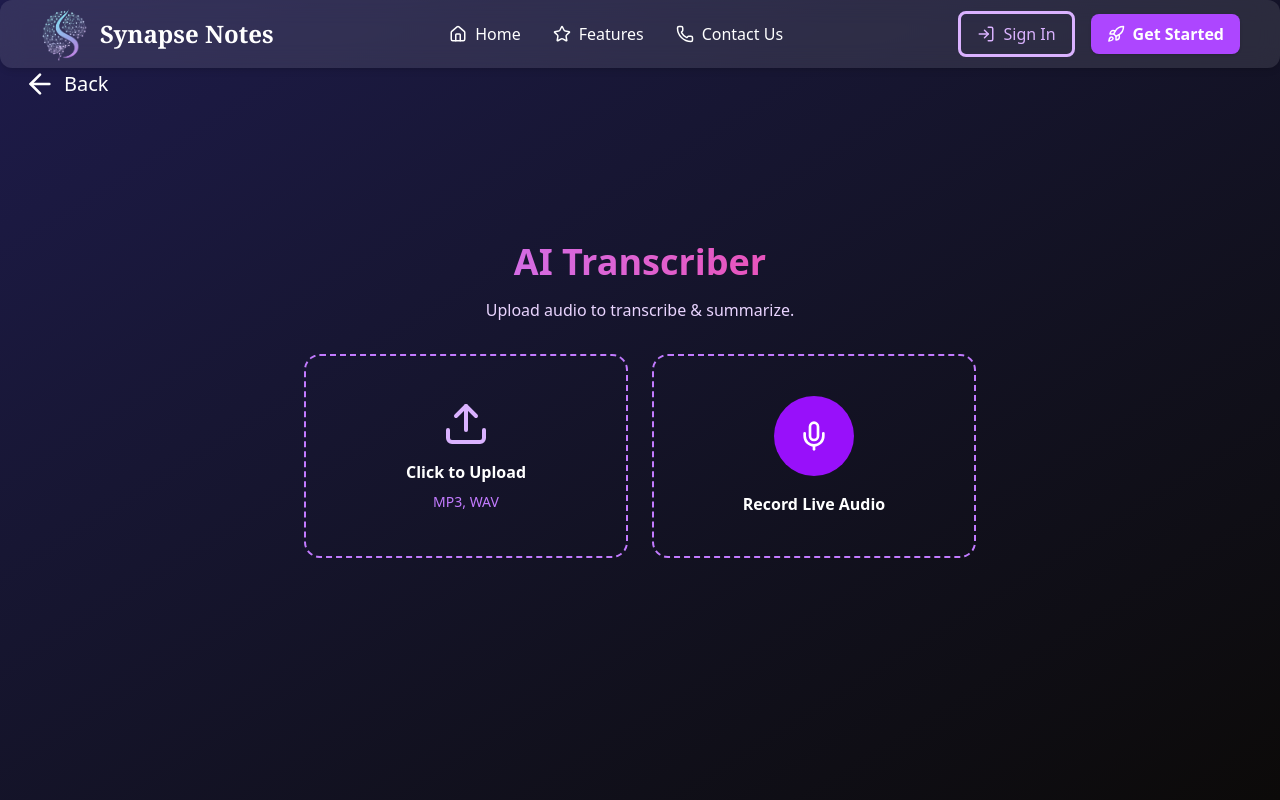
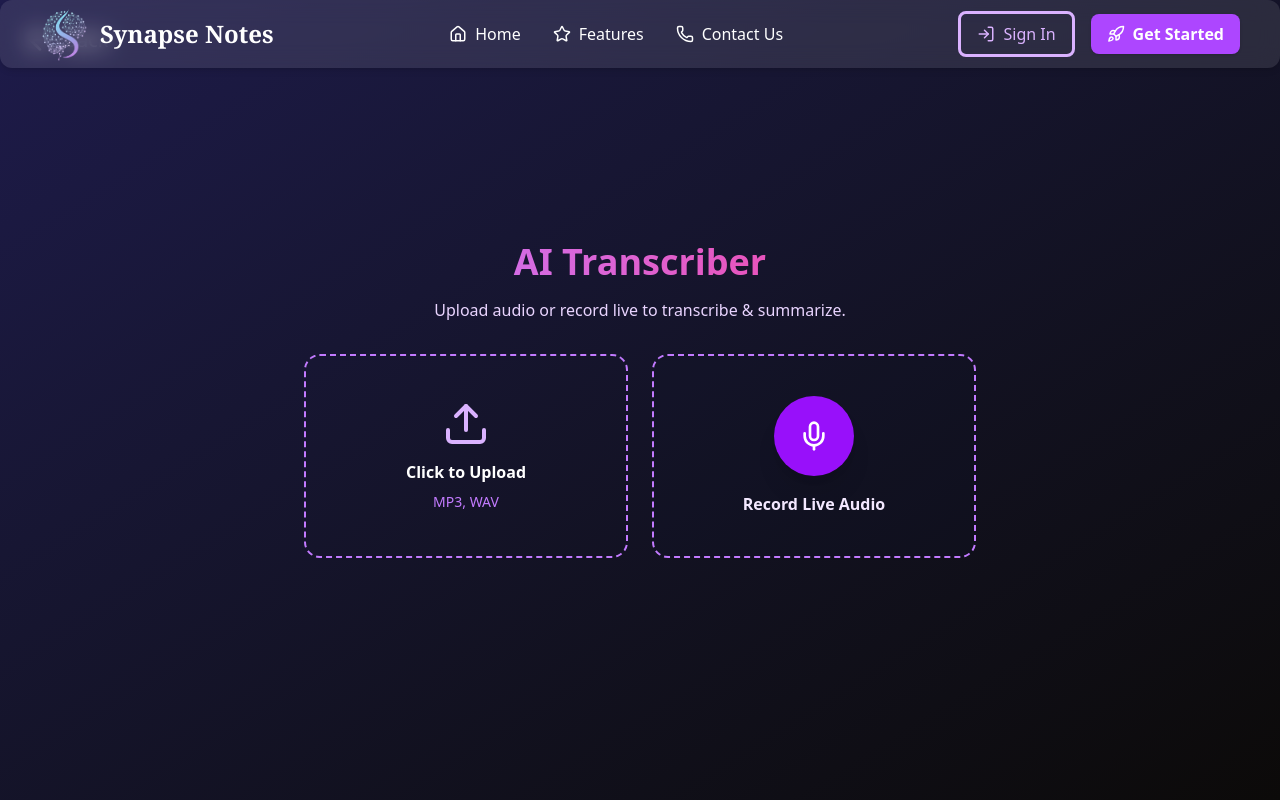
Before and after one commit to jaya-jha12/SynapseNotes, a React (Vite) app in the folder frontend/: page /transcribe in a window 1280 px wide. Built offline with nearby package versions, Linux system fonts and the light colour scheme.

Commit message:
added live recording

```diff
--- /dev/null
+++ b/frontend/src/components/AudioRecorder.tsx
@@ -0,0 +1,86 @@
+import React, { useState, useRef } from 'react';
+import { Mic, Square, Loader2 } from 'lucide-react';
+
+interface AudioRecorderProps {
+  onRecordingComplete: (audioBuffer: ArrayBuffer) => void;
+  isProcessing?: boolean;
+}
+
+export const AudioRecorder: React.FC<AudioRecorderProps> = ({ onRecordingComplete, isProcessing }) => {
+  const [isRecording, setIsRecording] = useState(false);
+  const mediaRecorderRef = useRef<MediaRecorder | null>(null);
+  const audioChunksRef = useRef<Blob[]>([]);
+
+  const startRecording = async () => {
+    try {
+      const stream = await navigator.mediaDevices.getUserMedia({ audio: true });
+      const mediaRecorder = new MediaRecorder(stream);
+      mediaRecorderRef.current = mediaRecorder;
+      audioChunksRef.current = [];
+
+      mediaRecorder.ondataavailable = (event) => {
+        if (event.data.size > 0) {
+          audioChunksRef.current.push(event.data);
+        }
+      };
+
+      mediaRecorder.onstop = async () => {
+        const audioBlob = new Blob(audioChunksRef.current, { type: 'audio/wav' });
+
+        // Convert Blob to ArrayBuffer for the parent to process
+        const arrayBuffer = await audioBlob.arrayBuffer();
+        onRecordingComplete(arrayBuffer);
+
+        // Stop all tracks to release microphone
+        stream.getTracks().forEach(track => track.stop());
+      };
+
+      mediaRecorder.start();
+      setIsRecording(true);
+    } catch (err) {
+      console.error("Error accessing microphone:", err);
+      alert("Could not access microphone. Please allow permissions.");
+    }
+  };
+
+  const stopRecording = () => {
+    if (mediaRecorderRef.current && isRecording) {
+      mediaRecorderRef.current.stop();
+      setIsRecording(false);
+    }
+  };
+
+  const handleToggle = () => {
+    if (isRecording) {
+      stopRecording();
+    } else {
+      startRecording();
+    }
+  };
+
+  return (
+    <div className="flex-1 border-2 border-dashed border-purple-400 rounded-2xl p-10 flex flex-col items-center justify-center bg-slate-900/20">
+      <button
+        onClick={handleToggle}
+        disabled={isProcessing}
+        className={`w-20 h-20 rounded-full flex items-center justify-center transition-all duration-300 shadow-xl ${
+          isRecording
+            ? 'bg-red-500 animate-pulse ring-4 ring-red-500/30'
+            : 'bg-purple-600 hover:bg-purple-700 hover:scale-105'
+        } disabled:opacity-50 disabled:cursor-not-allowed`}
+      >
+        {isProcessing ? (
+           <Loader2 className="w-8 h-8 text-white animate-spin" />
+        ) : isRecording ? (
+           <Square className="w-8 h-8 text-white fill-white" />
+        ) : (
+           <Mic className="w-8 h-8 text-white" />
+        )}
+      </button>
+      <p className="mt-4 font-semibold text-purple-100">
+        {isRecording ? 'Recording... (Click to Stop)' : 'Record Live Audio'}
+      </p>
+      {isRecording && <span className="text-xs text-red-400 mt-1 animate-pulse">● Live</span>}
+    </div>
+  );
+};
--- a/frontend/src/pages/Transcribe.tsx
+++ b/frontend/src/pages/Transcribe.tsx
@@ -1,8 +1,9 @@
 import React, { useState, useEffect, useRef } from 'react';
-import { Upload, Mic, Square, BotMessageSquare, Send, Loader2, ArrowLeft, BookText, Clock } from 'lucide-react';
+import { Upload, BotMessageSquare, Send, Loader2, ArrowLeft, BookText, Clock } from 'lucide-react';
 import { useNavigate } from 'react-router-dom';
+import { AudioRecorder } from '../components/AudioRecorder'; // Import the new component
 
-// WORKER CODE
+// --- WORKER CODE FOR WHISPER ---
 const WORKER_CODE = `
 import { pipeline, env } from 'https://cdn.jsdelivr.net/npm/@xenova/transformers@2.17.2/dist/transformers.min.js';
 
@@ -42,14 +43,15 @@ self.addEventListener('message', async (event) => {
 });
 `;
 
+// --- TYPES ---
 type ChatMessage = { sender: 'user' | 'ai'; text: string; };
 type ViewState = 'initial' | 'processing' | 'results';
 type TabState = 'summary' | 'minutes';
 
 export const TranscribePage: React.FC = () => {
+  // --- STATE ---
   const [view, setView] = useState<ViewState>('initial');
   const [fileName, setFileName] = useState<string>('');
-  const [isRecording, setIsRecording] = useState<boolean>(false);
   const [activeTab, setActiveTab] = useState<TabState>('summary');
   const [summary, setSummary] = useState<string>('');
   const [minutes, setMinutes] = useState<string>('');
@@ -61,13 +63,14 @@ export const TranscribePage: React.FC = () => {
   const worker = useRef<Worker | null>(null);
   const navigate = useNavigate();
 
-  // 1. INITIALIZE WORKER
+  // --- 1. INITIALIZE WORKER ---
   useEffect(() => {
     if (!worker.current) {
       const blob = new Blob([WORKER_CODE], { type: 'application/javascript' });
       const workerUrl = URL.createObjectURL(blob);
       worker.current = new Worker(workerUrl, { type: 'module' });
     }
+
     const onMessageReceived = (e: MessageEvent) => {
       const { status, output, progress, error } = e.data;
 
@@ -75,37 +78,35 @@ export const TranscribePage: React.FC = () => {
         setStatusText(`AI Model working... ${Math.round(progress || 0)}%`);
       }
       else if (status === 'complete') {
-        console.log("Raw Worker Output:", output); // Check console to see structure
+        console.log("Raw Worker Output:", output);
 
-        // 1. Robustly extract text
+        // Robustly extract text from various Whisper output formats
         let text = "";
         if (typeof output === 'string') {
             text = output;
         } else if (Array.isArray(output)) {
-          text = output.map(chunk => chunk.text).join(' '); // Handle array chunks
+            text = output.map(chunk => chunk.text).join(' ');
         } else if (output && output.text) {
-          text = output.text; // Handle single object
+            text = output.text;
         }
 
-        console.log("Cleaned Text:", text);
-
-        // 2. Check if text is valid BEFORE sending to backend
+        // Handle empty or silent audio
         if (!text || text.trim().length === 0) {
             setMinutes("(No speech detected in audio file)");
             setSummary("Audio file appeared to be empty or silent.");
             setStatusText("Finished (No Speech Detected)");
             setView('results');
-          return; // STOP HERE. Do not call backend.
+            return;
         }
 
         setMinutes(text);
         setStatusText("Generating Summary...");
         generateSummary(text);
-        // --- FIX ENDS HERE ---
       }
       else if (status === 'error') {
         console.error("Worker Error:", error);
         setStatusText("Transcription Failed: " + error);
+        setTimeout(() => setView('initial'), 3000); // Reset after error
       }
     };
 
@@ -113,17 +114,14 @@ export const TranscribePage: React.FC = () => {
     return () => worker.current?.removeEventListener('message', onMessageReceived);
   }, []);
 
-  // 2. BACKEND SUMMARY CALL (With Better Error Handling)
+  // --- 2. BACKEND SUMMARY CALL ---
   const generateSummary = async (text: string) => {
-    // 1. Get Token
     const token = localStorage.getItem("token");
 
-    // 2. CHECK IF TOKEN EXISTS
     if (!token) {
         setStatusText("Authentication Error: You are not logged in.");
         setSummary("Please log in to generate a summary.");
-      // Optional: Redirect to login
-      // navigate('/signin');
+        setTimeout(() => navigate('/signin'), 2000);
         return;
     }
 
@@ -134,26 +132,29 @@ export const TranscribePage: React.FC = () => {
         method: 'POST',
         headers: {
             'Content-Type': 'application/json',
-          'Authorization': `Bearer ${token}` // Send the token
+            'Authorization': `Bearer ${token}`
         },
         body: JSON.stringify({ text: text })
       });
 
       const data = await response.json();
+
       if (response.ok) {
         setSummary(data.summary);
         setView('results');
       } else {
-        console.error("Backend Error Response:", data);
+         console.error("Backend Error:", data);
 
          // Handle Invalid Token specifically
-        if (data.error === "Invalid Token") {
-          setStatusText("Session Expired. Please log in again.");
-          localStorage.removeItem("token"); // Clear bad token
-        } else {
-          setStatusText(`Server Error: ${data.error}`);
+         if (data.error === "Invalid Token" || response.status === 400 || response.status === 401) {
+             setStatusText("Session Expired. Redirecting to login...");
+             localStorage.removeItem("token");
+             localStorage.removeItem("username");
+             setTimeout(() => navigate('/signin'), 1500);
+             return;
          }
 
+         setStatusText(`Server Error: ${data.error}`);
          setSummary("Failed to generate summary. " + (data.error || ""));
          setView('results');
       }
@@ -163,41 +164,61 @@ export const TranscribePage: React.FC = () => {
     }
   };
 
-  // 3. HANDLERS
-  const handleFileUpload = async (e: React.ChangeEvent<HTMLInputElement>) => {
-    const file = e.target.files?.[0];
-    if (!file) return;
-
-    setFileName(file.name);
+  // --- 3. SHARED AUDIO PROCESSOR ---
+  // Used by both File Upload and the Live Recorder component
+  const processAudioData = async (arrayBuffer: ArrayBuffer) => {
     setView('processing');
     setStatusText("Decoding Audio...");
 
     try {
-      const arrayBuffer = await file.arrayBuffer();
         const audioContext = new AudioContext({ sampleRate: 16000 });
         const audioBuffer = await audioContext.decodeAudioData(arrayBuffer);
-      const audioData = audioBuffer.getChannelData(0);
+        const audioData = audioBuffer.getChannelData(0); // Get raw PCM data
 
         worker.current?.postMessage({ audio: audioData });
     } catch (err) {
         console.error("Audio Decoding Error:", err);
-      setStatusText("Failed to decode audio file.");
+        setStatusText("Failed to decode audio data.");
+        setTimeout(() => setView('initial'), 2000);
     }
+  };
+
+  // --- 4. HANDLERS ---
+  const handleFileUpload = async (e: React.ChangeEvent<HTMLInputElement>) => {
+    const file = e.target.files?.[0];
+    if (!file) return;
+    setFileName(file.name);
+
+    // Read file and send to helper
+    const arrayBuffer = await file.arrayBuffer();
+    await processAudioData(arrayBuffer);
+  };
+
+  // Callback for the AudioRecorder component
+  const handleRecordingComplete = async (audioBuffer: ArrayBuffer) => {
+      setFileName("Live_Recording.wav");
+      await processAudioData(audioBuffer);
   };
 
   const handleSendMessage = async () => {
     if (!userInput.trim()) return;
+
     const newMessages: ChatMessage[] = [...chatMessages, { sender: 'user', text: userInput }];
     setChatMessages(newMessages);
     setUserInput('');
     setIsAiTyping(true);
+
     try {
         const token = localStorage.getItem("token");
         const response = await fetch('http://localhost:5000/api/ai/chat', {
             method: 'POST',
-        headers: { 'Content-Type': 'application/json', 'Authorization': `Bearer ${token}` },
+            headers: {
+                'Content-Type': 'application/json',
+                'Authorization': `Bearer ${token}`
+            },
             body: JSON.stringify({ context: minutes, message: userInput })
         });
+
         const data = await response.json();
         setIsAiTyping(false);
         setChatMessages(prev => [...prev, { sender: 'ai', text: response.ok ? data.reply : "Error: " + data.error }]);
@@ -213,14 +234,13 @@ export const TranscribePage: React.FC = () => {
     setSummary('');
     setMinutes('');
     setChatMessages([]);
+    setStatusText('');
   };
 
-  const handleRecordToggle = () => setIsRecording(!isRecording);
-
-  // 4. RENDER
+  // --- 5. RENDER ---
   return (
     <div className="min-h-screen flex flex-col bg-gradient-to-br from-[#1e1b4b] to-[#0c0a09] items-center justify-center p-4 sm:p-6 text-white font-sans relative">
-      <button onClick={() => navigate(-1)} className="absolute top-17 left-6 flex items-center gap-2 text-white hover:text-purple-300 transition z-10">
+      <button onClick={() => navigate(-1)} className="absolute top-6 left-6 flex items-center gap-2 text-white hover:text-purple-300 transition z-10">
         <ArrowLeft className="w-8 h-8" />
         <span className="text-xl">Back</span>
       </button>
@@ -228,20 +248,20 @@ export const TranscribePage: React.FC = () => {
       {view === 'initial' && (
         <div className="w-full max-w-2xl text-center">
           <h1 className="text-4xl font-bold bg-gradient-to-r from-purple-400 to-pink-500 bg-clip-text text-transparent mb-4">AI Transcriber</h1>
-          <p className="text-purple-200 mb-8">Upload audio to transcribe & summarize.</p>
+          <p className="text-purple-200 mb-8">Upload audio or record live to transcribe & summarize.</p>
           <div className="flex flex-col md:flex-row gap-6">
+
+            {/* Upload Box */}
             <label className="flex-1 border-2 border-dashed border-purple-400 rounded-2xl p-10 flex flex-col items-center justify-center cursor-pointer hover:bg-purple-950/30 transition">
               <Upload className="w-12 h-12 mb-3 text-purple-300" />
               <p className="mb-2 font-semibold">Click to Upload</p>
               <p className="text-sm text-purple-400">MP3, WAV</p>
               <input type="file" accept="audio/*" onChange={handleFileUpload} className="hidden" />
             </label>
-            <div className="flex-1 border-2 border-dashed border-purple-400 rounded-2xl p-10 flex flex-col items-center justify-center">
-              <button onClick={handleRecordToggle} className={`w-20 h-20 rounded-full flex items-center justify-center transition-all duration-300 ${isRecording ? 'bg-red-500 animate-pulse' : 'bg-purple-600 hover:bg-purple-700'}`}>
-                {isRecording ? <Square className="w-8 h-8 text-white" /> : <Mic className="w-8 h-8 text-white" />}
-              </button>
-              <p className="mt-4 font-semibold">{isRecording ? 'Recording...' : 'Record Live Audio'}</p>
-            </div>
+
+            {/* Live Recording Component */}
+            <AudioRecorder onRecordingComplete={handleRecordingComplete} />
+
           </div>
         </div>
       )}
@@ -263,13 +283,15 @@ export const TranscribePage: React.FC = () => {
             </button>
           </div>
           <div className="flex flex-col lg:flex-row gap-6 flex-grow">
+
+            {/* Left Panel: Summary/Minutes */}
             <div className="w-full lg:w-3/5 flex flex-col bg-slate-900/50 border border-purple-600/30 rounded-2xl shadow-lg">
               <div className="flex border-b border-purple-600/30">
                 <button onClick={() => setActiveTab('summary')} className={`flex-1 p-4 font-semibold ${activeTab === 'summary' ? 'bg-purple-600/30' : ''}`}>
-                  <div className="flex items-center justify-center gap-2"><BookText className="w-4 h-4" /> AI Summary</div>
+                    <div className="flex items-center justify-center gap-2"><BookText className="w-4 h-4"/> AI Summary</div>
                 </button>
                 <button onClick={() => setActiveTab('minutes')} className={`flex-1 p-4 font-semibold ${activeTab === 'minutes' ? 'bg-purple-600/30' : ''}`}>
-                  <div className="flex items-center justify-center gap-2"><Clock className="w-4 h-4" /> Transcript</div>
+                    <div className="flex items-center justify-center gap-2"><Clock className="w-4 h-4"/> Transcript</div>
                 </button>
               </div>
               <div className="p-6 overflow-y-auto max-h-[60vh]">
@@ -278,19 +300,31 @@ export const TranscribePage: React.FC = () => {
                 </p>
               </div>
             </div>
+
+            {/* Right Panel: Chat */}
             <div className="w-full lg:w-2/5 flex flex-col bg-slate-900/50 border border-purple-600/30 rounded-2xl shadow-lg p-4">
               <h3 className="text-lg font-semibold mb-3 flex items-center gap-2">
-                <BotMessageSquare className="w-5 h-5 text-purple-400" /> Chat with Context
+                  <BotMessageSquare className="w-5 h-5 text-purple-400"/> Chat with Context
               </h3>
               <div className="flex-1 overflow-y-auto space-y-3 p-2 bg-slate-950/40 rounded-lg min-h-[300px] max-h-[50vh]">
                 {chatMessages.map((msg, i) => (
-                  <div key={i} className={`p-3 rounded-lg max-w-[85%] ${msg.sender === 'user' ? 'bg-purple-600 ml-auto' : 'bg-gray-700 mr-auto'}`}>{msg.text}</div>
+                  <div key={i} className={`p-3 rounded-lg max-w-[85%] ${msg.sender === 'user' ? 'bg-purple-600 ml-auto' : 'bg-gray-700 mr-auto'}`}>
+                    {msg.text}
+                  </div>
                 ))}
                 {isAiTyping && <div className="text-gray-400 text-sm ml-2 animate-pulse">AI is typing...</div>}
               </div>
               <div className="mt-4 flex gap-3">
-                <input value={userInput} onChange={(e) => setUserInput(e.target.value)} onKeyPress={(e) => e.key === 'Enter' && handleSendMessage()} className="flex-1 px-4 py-2 rounded-lg bg-slate-800 border border-purple-700" placeholder="Ask anything..." />
-                <button onClick={handleSendMessage} className="bg-purple-600 p-3 rounded-lg"><Send className="w-5 h-5" /></button>
+                <input
+                    value={userInput}
+                    onChange={(e) => setUserInput(e.target.value)}
+                    onKeyPress={(e) => e.key === 'Enter' && handleSendMessage()}
+                    className="flex-1 px-4 py-2 rounded-lg bg-slate-800 border border-purple-700 focus:outline-none focus:ring-2 focus:ring-purple-500"
+                    placeholder="Ask anything..."
+                />
+                <button onClick={handleSendMessage} className="bg-purple-600 hover:bg-purple-700 p-3 rounded-lg transition-colors">
+                    <Send className="w-5 h-5" />
+                </button>
               </div>
             </div>
           </div>
```
Lines whose indentation alone changed are shown as unchanged.
